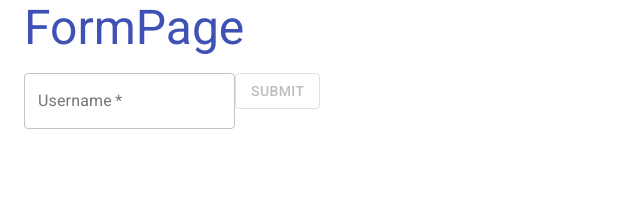
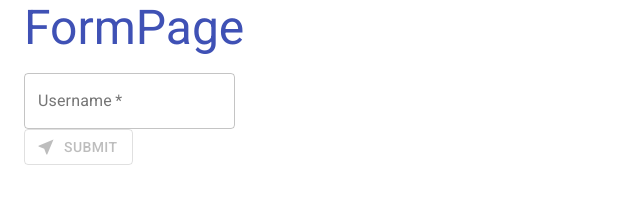
Before and after one commit to nutthanonn/personal-website, a React (Create React App) app: page / in a window 1280 px wide. Shown: the top 207 px of the page, without its empty margins (0-640 px from the left). Built offline with nearby package versions, Linux system fonts and the light colour scheme.

Commit message:
[+] ReactJS

```diff
--- a/src/MainComponent/components/LoginPage.js
+++ b/src/MainComponent/components/LoginPage.js
@@ -1,5 +1,6 @@
 import { Button, TextField } from "@material-ui/core";
 import { useEffect, useState } from "react";
+import NearMeIcon from "@material-ui/icons/NearMe";
 
 const LoginPage = () => {
   const [user, setUser] = useState("");
@@ -23,6 +24,7 @@ const LoginPage = () => {
   return (
     <div>
       <form noValidate autoComplete="off" onSubmit={test}>
+        <div>
           <TextField
             label="Username"
             variant="outlined"
@@ -31,11 +33,13 @@ const LoginPage = () => {
             onChange={Username}
             value={user}
           />
+        </div>
         <Button
           variant="outlined"
           color="primary"
           type="submit"
           disabled={!formCheck}
+          startIcon={<NearMeIcon />}
         >
           Submit
         </Button>
```
Lines whose indentation alone changed are shown as unchanged.
